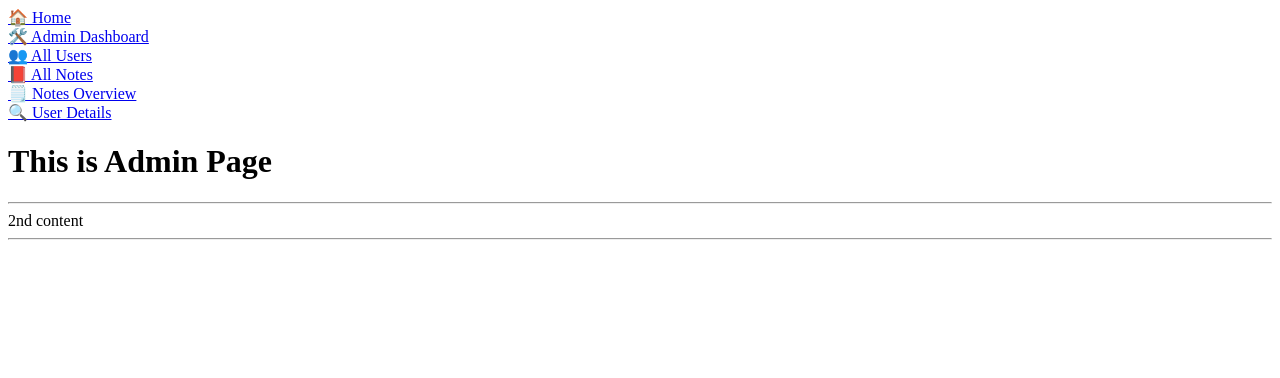
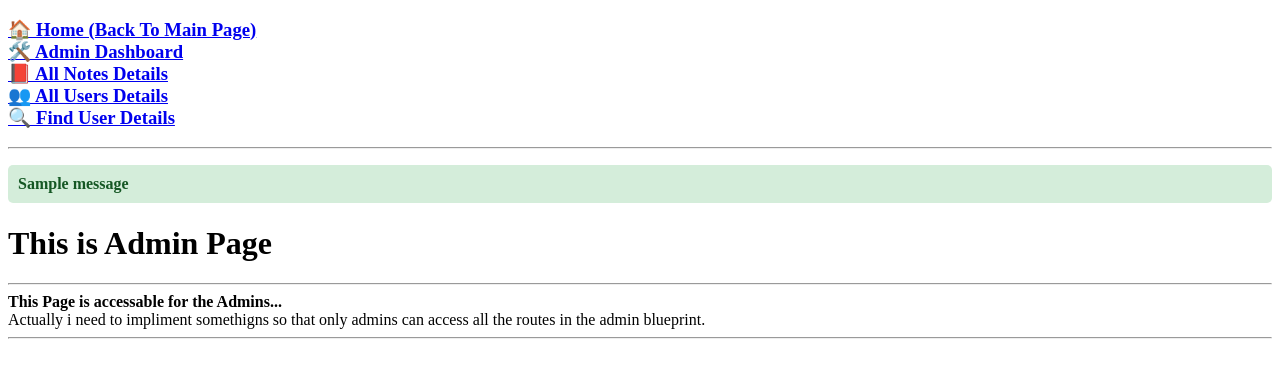
Before and after one commit to RanaUniverse/note_taking_web_app, a Python web app: template blueprint/admin/templates/admin/index.html in a window 1280 px wide. Shown: the top 378 px of the page. Run offline with Jinja, Linux system fonts and the light colour scheme; the template is opened without the code that fills it, so the values that code supplies are empty; one stand-in notice (Sample message) is shown.

Commit message:
now admin related blueprint will of notes users and so on got little upgrade

```diff
--- a/blueprint/admin/templates/admin/base_admin_page.html
+++ b/blueprint/admin/templates/admin/base_admin_page.html
@@ -7,6 +7,43 @@
 <head>
     <meta charset="UTF-8">
     <meta name="viewport" content="width=device-width, initial-scale=1.0">
+
+    <style>
+        .flashes {
+            list-style: none;
+            padding: 0;
+        }
+
+        .flashes li {
+            padding: 10px;
+            margin: 8px 0;
+            border-radius: 5px;
+            font-weight: bold;
+        }
+
+        .flashes li.success {
+            background-color: #d4edda;
+            color: #155724;
+        }
+
+        .flashes li.error {
+            background-color: #f8d7da;
+            color: #721c24;
+        }
+
+        .flashes li.warning {
+            background-color: #fff3cd;
+            color: #856404;
+        }
+
+        .flashes li.info {
+            background-color: #d1ecf1;
+            color: #0c5460;
+        }
+    </style>
+
+
+
     <title>
         {% block title %}
         Admin Title Defaults
@@ -16,6 +53,24 @@
 
 <body>
     {{ nav.admin_navbar() }}
+    <hr>
+
+    {% with messages = get_flashed_messages(with_categories=true) %}
+
+    {% if messages %}
+    <ul class="flashes">
+        {% for category, message in messages %}
+        <li class="{{ category }}">
+            {{ message }}
+        </li>
+        {% endfor %}
+    </ul>
+    {% endif %}
+
+    {% endwith %}
+
+
+
     <header>
         <h1>
             This is Admin Page
@@ -25,7 +80,6 @@
     <main>
         <hr>
         {% block content %}
-
         {% endblock %}
         <hr>
     </main>
--- a/blueprint/admin/templates/admin/index.html
+++ b/blueprint/admin/templates/admin/index.html
@@ -1,10 +1,13 @@
 {% extends 'admin/base_admin_page.html' %}
 
 {% block title %}
-2nd confirm
+Admin Page
 {% endblock %}
 
 
 {% block content %}
-2nd content
+<b>This Page is accessable for the Admins...</b>
+
+<br>
+Actually i need to impliment somethigns so that only admins can access all the routes in the admin blueprint.
 {% endblock %}
--- a/blueprint/admin/templates/admin/user_info.html
+++ b/blueprint/admin/templates/admin/user_info.html
@@ -20,7 +20,9 @@ See Total NOtes Number
     <br>
     <strong> User ID: </strong> {{ user.user_id }}
     <br>
-    <strong> Name: </strong> {{ user.first_name + " " + user.last_name}}
+    {# <strong> Name: </strong> {{ user.first_name + " " + user.last_name}} #}
+    <strong> Name: </strong> {{ user.first_name or "" }} {{ user.last_name or "" }}
+
     <br>
     <strong> Email ID: </strong> {{ user.email_id }}
     <br>
--- a/blueprint/admin/templates/macros_admin/navbar.html
+++ b/blueprint/admin/templates/macros_admin/navbar.html
@@ -6,16 +6,16 @@ i am making this so that i can have some admin related thigns here for easily ac
 #}
 
 {% macro admin_navbar() %}
-<a href="{{ url_for('general_bp.index_page') }}">🏠 Home</a>
+<h3>
+    <a href="{{ url_for('general_bp.index_page') }}">🏠 Home (Back To Main Page)</a>
     <br>
     <a href="{{ url_for('admin_bp.index_page') }}">🛠️ Admin Dashboard</a>
     <br>
-<a href="{{ url_for('admin_bp.all_users_info') }}">👥 All Users</a>
+    <a href="{{ url_for('admin_bp.all_notes_info') }}">📕 All Notes Details</a>
     <br>
-<a href="{{ url_for('admin_bp.all_notes_info') }}">📕 All Notes</a>
+    <a href="{{ url_for('admin_bp.all_users_info') }}">👥 All Users Details</a>
     <br>
-<a href="{{ url_for('admin_bp.note_count') }}">🗒️ Notes Overview</a>
+    <a href="{{ url_for('admin_bp.username') }}">🔍 Find User Details</a>
     <br>
-<a href="{{ url_for('admin_bp.username') }}">🔍 User Details</a>
-<br>
+</h3>
 {% endmacro %}
```
Also changed, not shown: blueprint/admin/routes.py (+4 -6 lines), blueprint/admin/templates/admin/all_notes_info.html (+5 -3 lines), blueprint/admin/templates/admin/notes_count.html (deleted, +0 -12 lines), zzz_working_steps.md (+4 -0 lines). Lines whose indentation alone changed are shown as unchanged.
